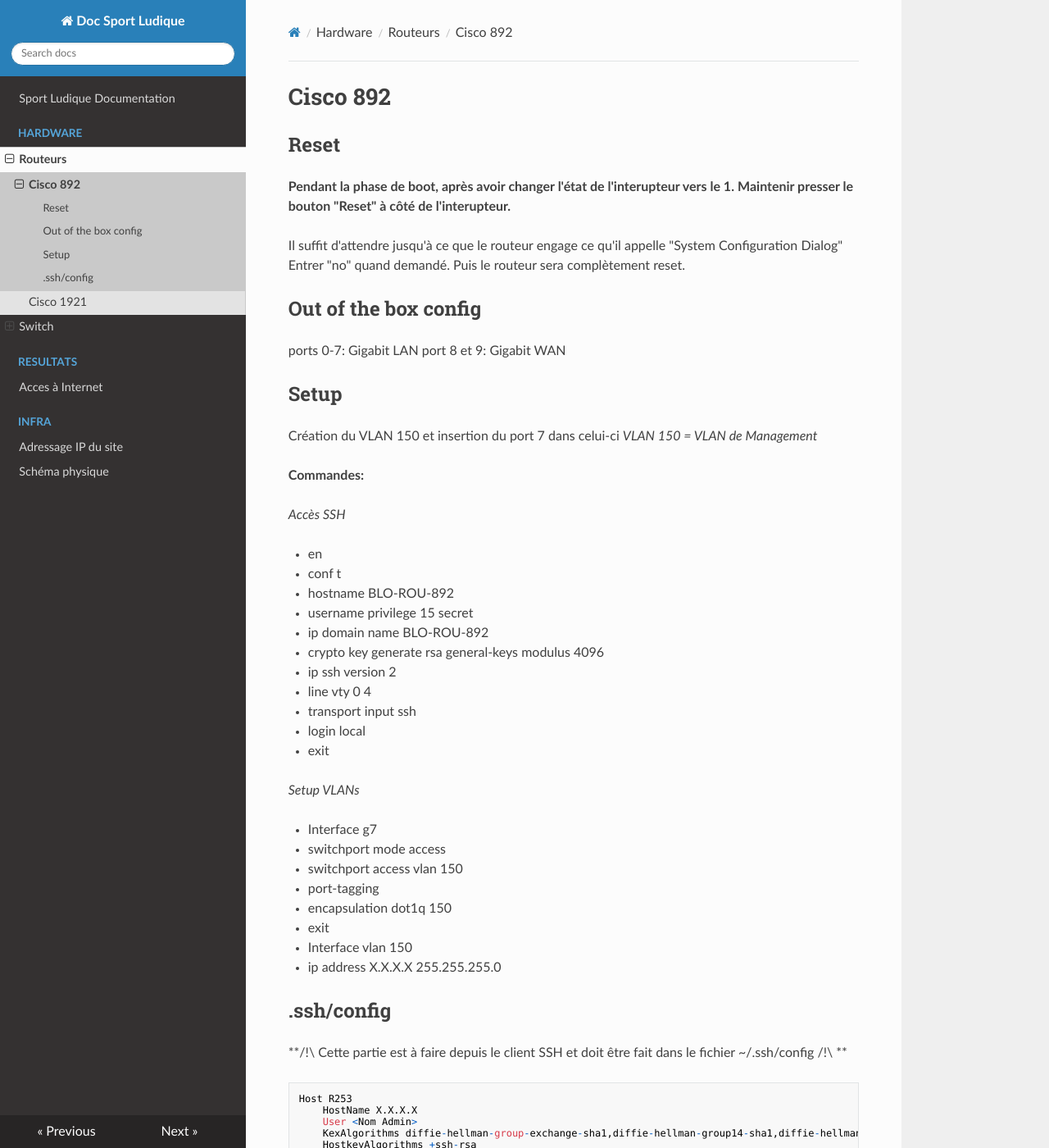
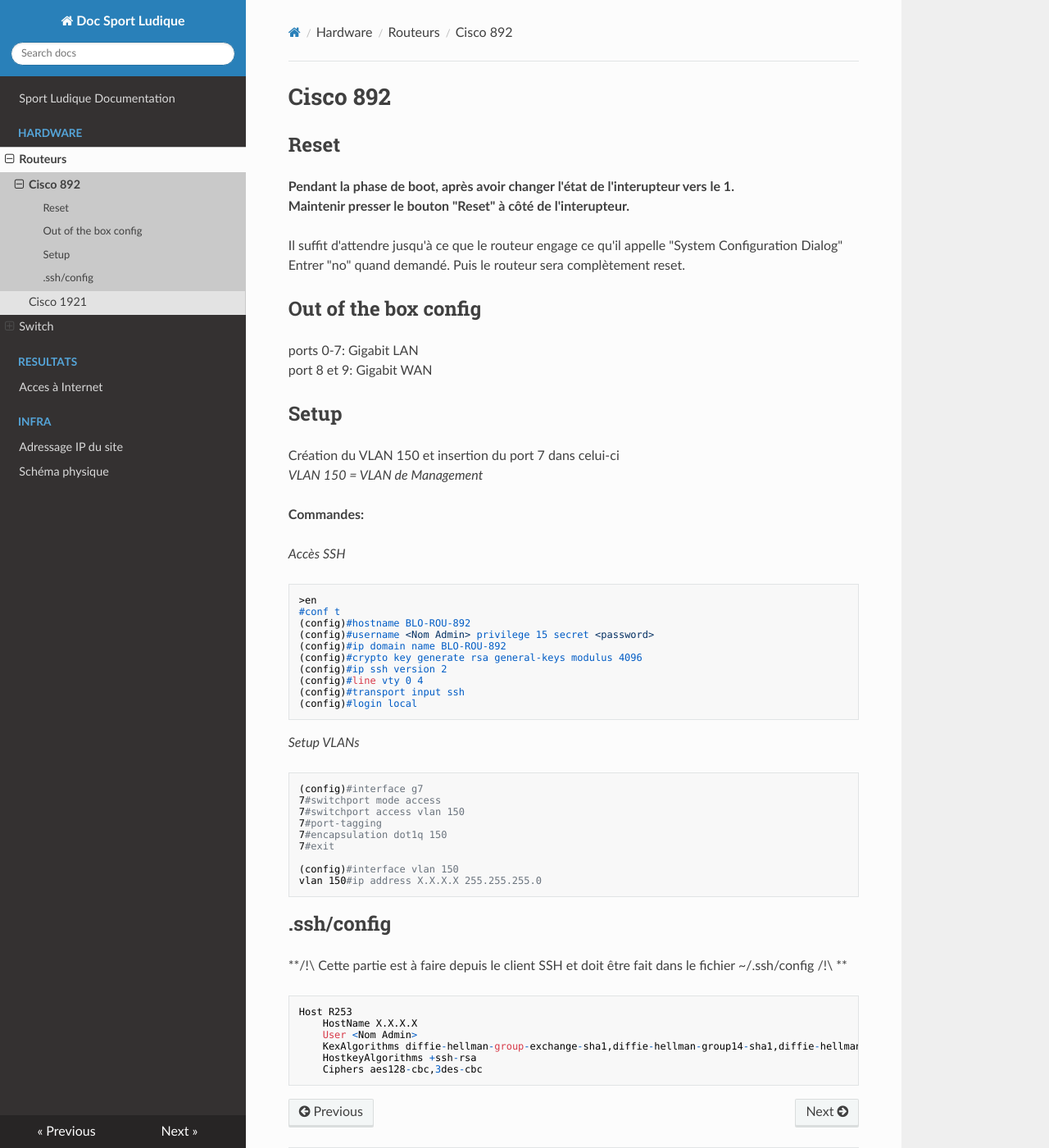
Before and after one commit to DSISportLudique/SportLudique2Doc, an MkDocs documentation site: the page built from docs/Hardware/Routeurs/Cisco892.md, in a window 1280 px wide and 1400 px high. Shown: the whole window at 82% size. Built offline with MkDocs 1.6.1, drawn with Linux system fonts in a browser that asks for light colours; nearby versions of some CDN libraries.

Commit message:
892 page corrections

````diff
--- a/docs/Hardware/Routeurs/Cisco892.md
+++ b/docs/Hardware/Routeurs/Cisco892.md
@@ -22,29 +22,32 @@
 
 *Accès SSH*
 
-- en
-- conf t
-- hostname BLO-ROU-892
-- username <Nom Admin> privilege 15 secret <password>
-- ip domain name BLO-ROU-892
-- crypto key generate rsa general-keys modulus 4096
-- ip ssh version 2
-- line vty 0 4
-- transport input ssh
-- login local
-- exit
+```
+>en
+#conf t
+(config)#hostname BLO-ROU-892
+(config)#username <Nom Admin> privilege 15 secret <password>
+(config)#ip domain name BLO-ROU-892
+(config)#crypto key generate rsa general-keys modulus 4096
+(config)#ip ssh version 2
+(config)#line vty 0 4
+(config)#transport input ssh
+(config)#login local
+```
 
 *Setup VLANs*
 
-- Interface g7
-- switchport mode access
-- switchport access vlan 150
-- port-tagging
-- encapsulation dot1q 150
-- exit
+```
+(config)#interface g7
+7#switchport mode access
+7#switchport access vlan 150
+7#port-tagging
+7#encapsulation dot1q 150
+7#exit
 
-- Interface vlan 150
-- ip address X.X.X.X 255.255.255.0
+(config)#interface vlan 150
+vlan 150#ip address X.X.X.X 255.255.255.0
+```
 
 ## .ssh/config
 
````
